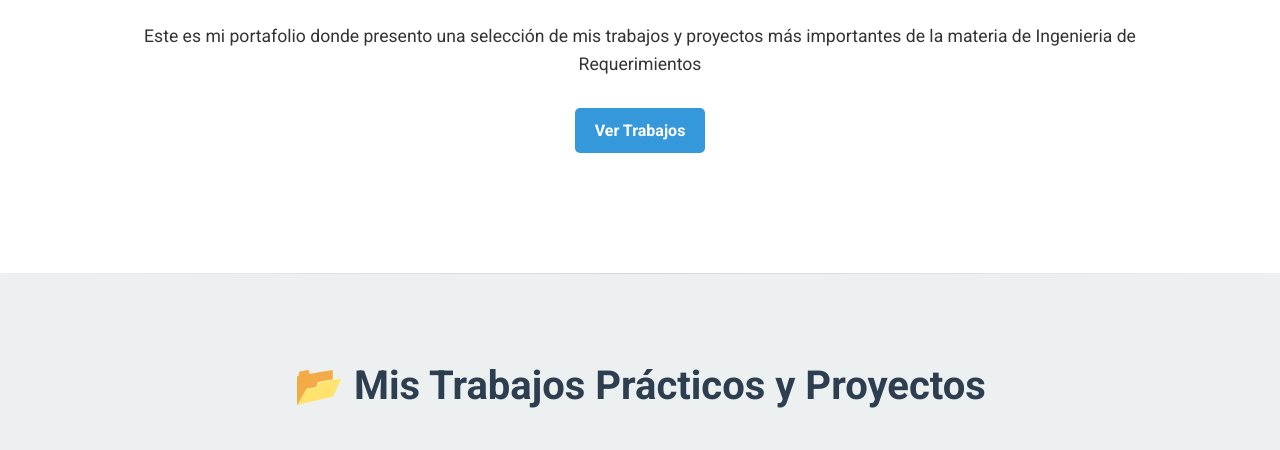
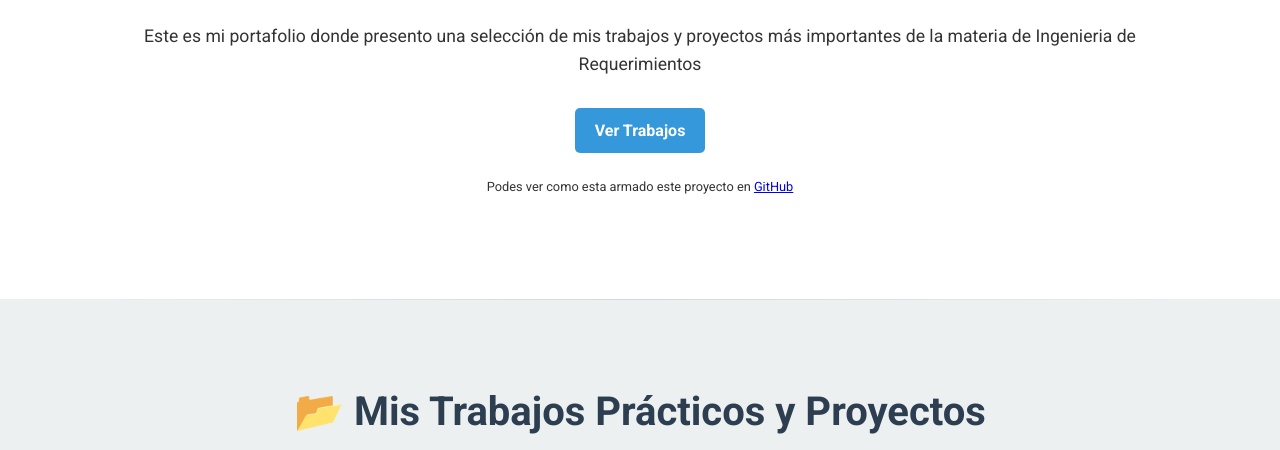
Before and after one commit to agusss8/PortfolioFacultadIngReq, a plain HTML site: page index.html in a window 1280 px wide. Shown: the part 350-800 px from the top of the page. Drawn offline with Linux system fonts and the light colour scheme.

Commit message:
github link add

```diff
--- a/index.html
+++ b/index.html
@@ -27,10 +27,11 @@
                 Estudiante de Ing. Sistemas Informaticos
             </p>
             <p>
-                Este es mi portafolio donde presento una selección de mis trabajos y proyectos más importantes de la materia de Ingenieria de Requerimientos
+                Este es mi portafolio donde presento una selección de mis trabajos y proyectos más importantes de la materia de Ingenieria de Requerimientos <br>
             </p>
             <a href="#trabajos" class="button">Ver Trabajos</a>
         </div>
+        <span id="github">Podes ver como esta armado este proyecto en <a href="https://github.com/agusss8/PortfolioFacultadIngReq" target="_blank">GitHub</a></span>
     </section>
 
     <hr>
--- a/styles.css
+++ b/styles.css
@@ -85,6 +85,10 @@ header nav ul li a:hover {
 .hero p {
     font-size: 1.1em;
     margin-bottom: 30px;
+}
+
+#github {
+    font-size: 0.8em;
 }
 
 /* Botones */
```
